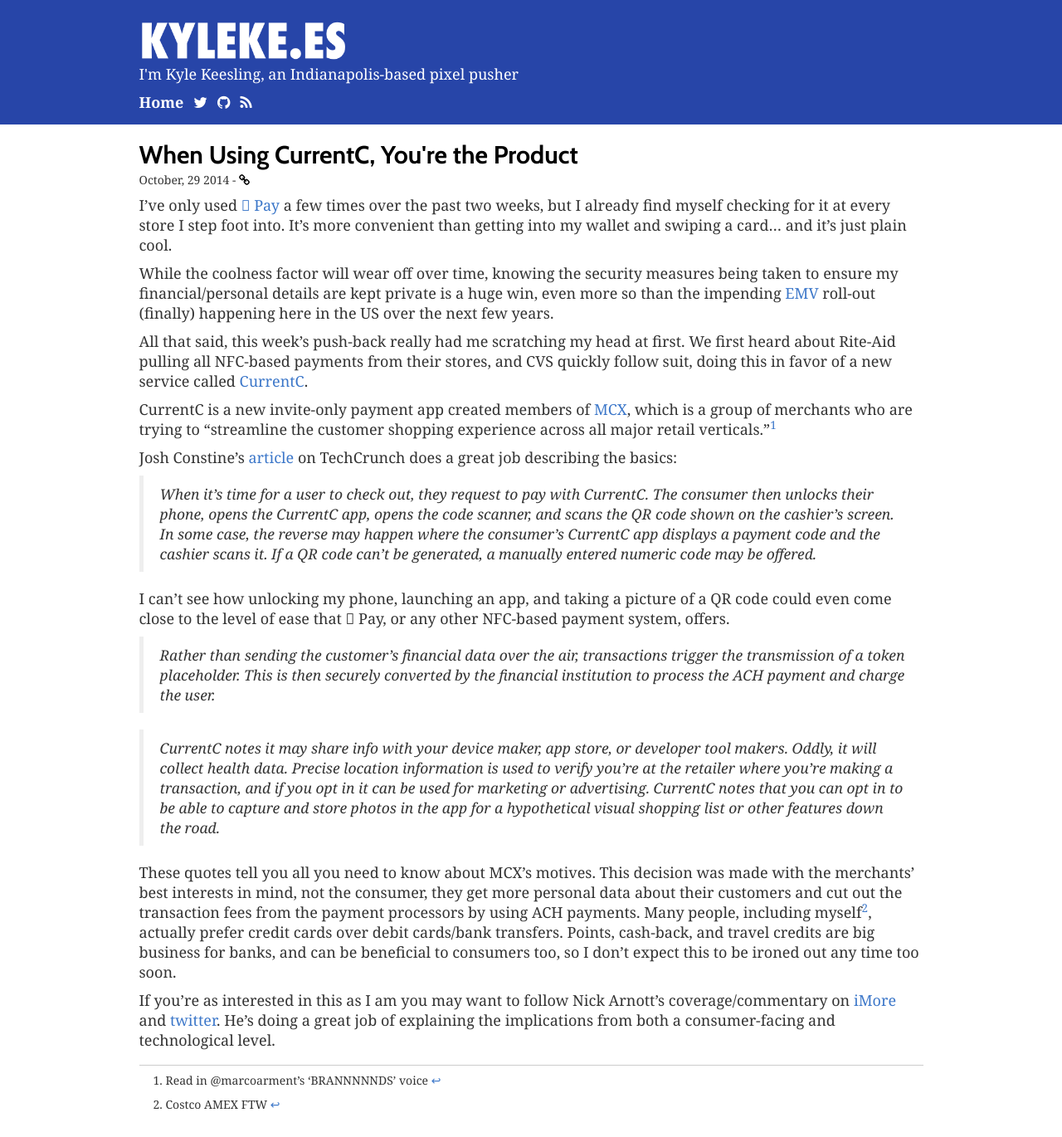
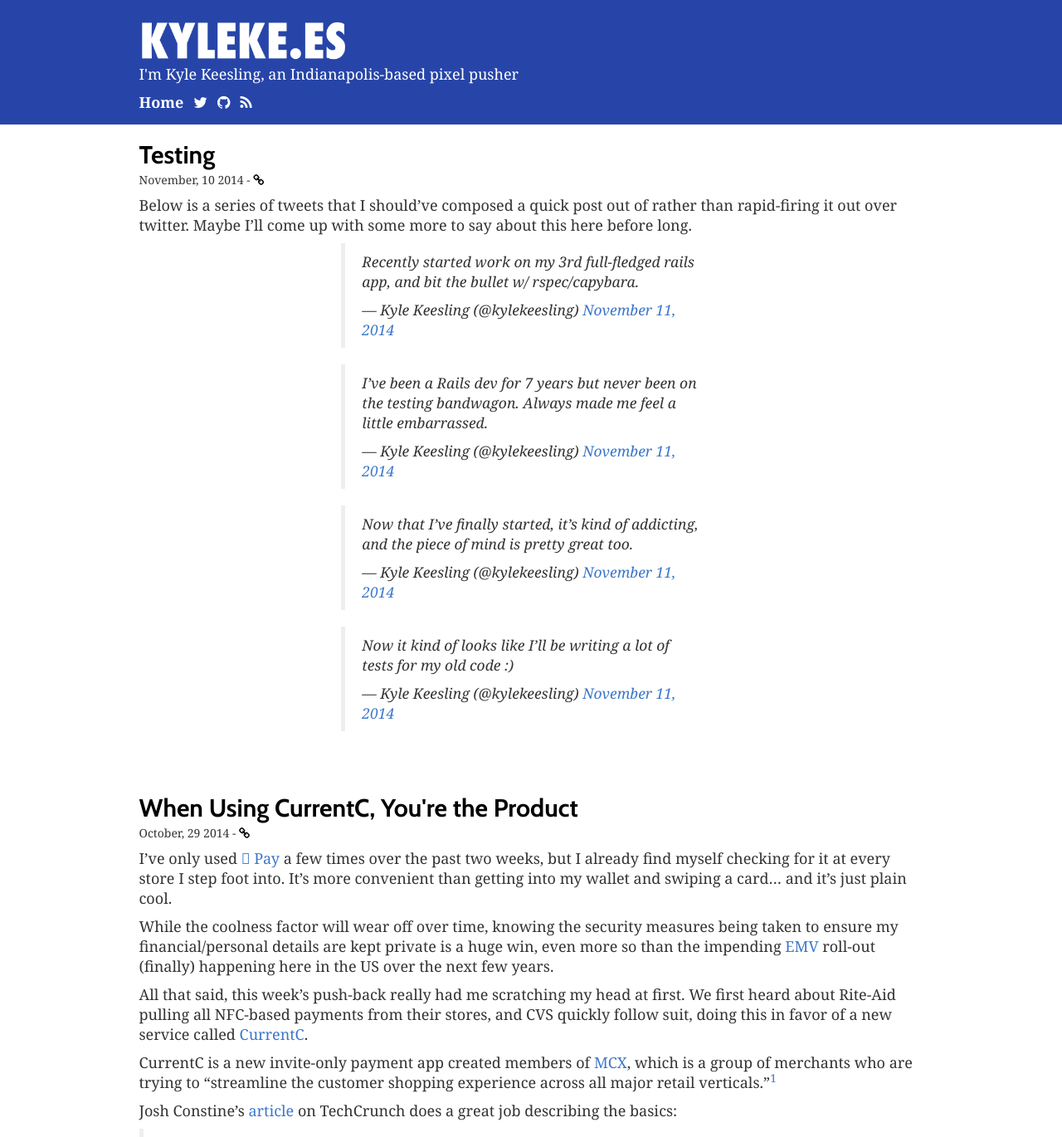
Before and after one commit to kylekeesling/kylekees, a Jekyll site: the page built from index.html, in a window 1280 px wide and 1400 px high, cut to the strip 0-1370 px from the top of the window. Shown: the whole strip at 83% size. Built offline with Jekyll 4.4.1, drawn with Linux system fonts in a browser that asks for light colours; nearby versions of some CDN libraries; some web fonts are replaced; the list of posts is cut into pages by our own code; comment, search, counter and statistics services are not loaded; some of the changed text lies outside the part shown.

Commit message:
rails testing tweet post

```diff
--- a/_includes/header.html
+++ b/_includes/header.html
@@ -30,6 +30,8 @@
 
       <script src="//ajax.googleapis.com/ajax/libs/jquery/1.10.2/jquery.min.js"></script>
       <script src="//netdna.bootstrapcdn.com/bootstrap/3.0.0/js/bootstrap.min.js"></script>
+
+      <script async src="//platform.twitter.com/widgets.js" charset="utf-8"></script>
 
       <link rel="stylesheet" href="//netdna.bootstrapcdn.com/bootstrap/3.0.0/css/bootstrap.min.css">
       <link rel="stylesheet" href="/css/syntax.css">
--- /dev/null
+++ b/_posts/2014-11-10-test.md
@@ -0,0 +1,26 @@
+---
+layout:     post
+title:      Testing
+# link:     #used if linking the post out to another website
+# source:   #used for naming the source of your link
+date:       2014-11-10 22:17:47
+categories: rails,testing,tweets
+---
+
+Below is a series of tweets that I should've composed a quick post out of rather than rapid-firing it out over twitter. Maybe I'll come up with some more to say about this here before long.
+
+<div class="row">
+  <div class="col-sm-3"></div>
+
+  <div class="col-sm-6">
+    <blockquote class="twitter-tweet" lang="en"><p>Recently started work on my 3rd full-fledged rails app, and bit the bullet w/ rspec/capybara.</p>&mdash; Kyle Keesling (@kylekeesling) <a href="https://twitter.com/kylekeesling/status/532006226310488064">November 11, 2014</a></blockquote>
+
+    <blockquote class="twitter-tweet" lang="en"><p>I’ve been a Rails dev for 7 years but never been on the testing bandwagon. Always made me feel a little embarrassed.</p>&mdash; Kyle Keesling (@kylekeesling) <a href="https://twitter.com/kylekeesling/status/532006702145880064">November 11, 2014</a></blockquote>
+
+    <blockquote class="twitter-tweet" lang="en"><p>Now that I’ve finally started, it’s kind of addicting, and the piece of mind is pretty great too.</p>&mdash; Kyle Keesling (@kylekeesling) <a href="https://twitter.com/kylekeesling/status/532006909315125248">November 11, 2014</a></blockquote>
+
+    <blockquote class="twitter-tweet" lang="en"><p>Now it kind of looks like I’ll be writing a lot of tests for my old code :)</p>&mdash; Kyle Keesling (@kylekeesling) <a href="https://twitter.com/kylekeesling/status/532007017867907072">November 11, 2014</a></blockquote>
+  </div>
+
+  <div class="col-sm-3"></div>
+</div>
```
Also changed, not shown: 1 other file.
